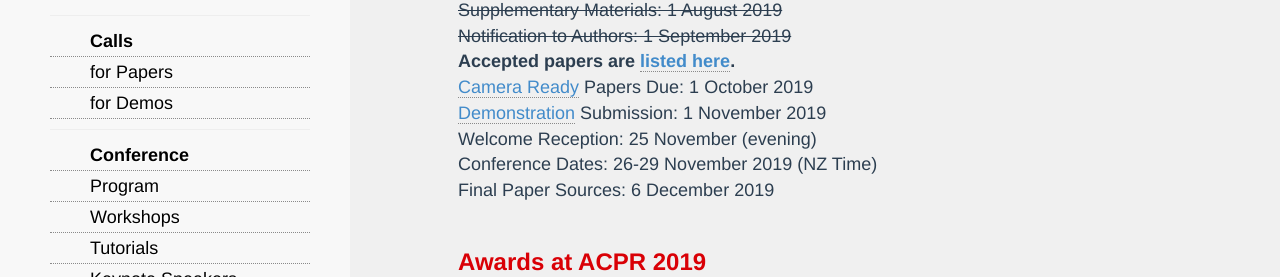
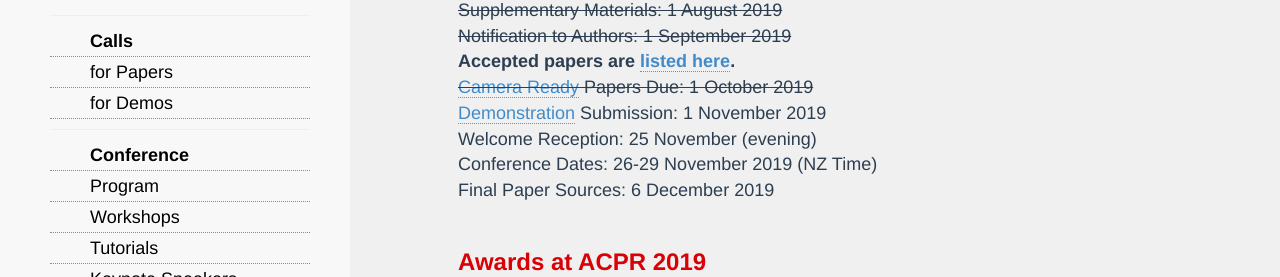
Before and after one commit to AndrewChenUoA/ACPR2019, a Jekyll site: the page built from index.html, in a window 1280 px wide and 900 px high, scrolled down 1679 px. Shown: the part 173-450 px from the top of the window. Built offline with Jekyll 4.4.1, drawn with Linux system fonts in a browser that asks for light colours; nearby versions of some CDN libraries; Markdown is read by kramdown in place of the engine named in the settings.

Commit message:
Update dates

```diff
--- a/cfp.html
+++ b/cfp.html
@@ -62,6 +62,6 @@
 <s><a href="submission.html">Paper</a> Submission: 1 August 2019 (no extensions)</s><br/>
 <s>Supplementary Materials: 8 August 2019</s><br/>
 <s>Notification to Authors: 1 September 2019</s><br/>
-<a href="camera-ready.html">Camera Ready</a> Papers Due: 1 October 2019<br/>
+<s><a href="camera-ready.html">Camera Ready</a> Papers Due: 1 October 2019</s><br/>
 Conference Dates: 26-29 November 2019<br/><br/>
 </div>
--- a/index.html
+++ b/index.html
@@ -39,7 +39,7 @@
   <s>Supplementary Materials: 1 August 2019</s><br/>
   <s>Notification to Authors: 1 September 2019</s><br/>
   <b>Accepted papers are <a href="/accepted.html">listed here</a>.</b><br/>
-  <a href="camera-ready.html">Camera Ready</a> Papers Due: 1 October 2019<br/>
+  <s><a href="camera-ready.html">Camera Ready</a> Papers Due: 1 October 2019</s><br/>
   <a href="cfd.html">Demonstration</a> Submission: 1 November 2019<br/>
   Welcome Reception: 25 November (evening)<br/>
   Conference Dates: 26-29 November 2019 (NZ Time)<br/>
--- a/submission.html
+++ b/submission.html
@@ -6,7 +6,7 @@
 
 <b>Accepted papers are <a href="/accepted.html">listed here</a>.</b><br/><br/>
 
-Submissions will be processed within the <a href="https://easychair.org/conferences/?conf=acpr2019">EasyChair system</a>. Submissions need to follow the single-blind policy (i.e. authors are named in the submission but reviewers remain anonymous) and be formatted in <a href="https://www.springer.com/gp/computer-science/lncs/conference-proceedings-guidelines">LNCS style</a> (single column, not IEEE style), with a maximum of 14 pages (including references).<br/><br/>
+Submissions will be processed within the <a href="https://easychair.org/conferences/?conf=acpr2019">EasyChair system</a>. Submissions need to follow the single-blind policy (i.e. authors are named in the submission but reviewers remain anonymous) and be formatted in <a href="https://www.springer.com/gp/computer-science/lncs/conference-proceedings-guidelines">LNCS style</a> (single column, not IEEE style), with a maximum of 14 pages (including references). See also the IAPR <a href="https://www.iapr.org/constitution/soe.php">statement of ethics</a> in research and publication.<br/><br/>
 All times are in <a href="https://time.is/IDLW">IDLW</a> / Anywhere in the World.<br/>
 <s>Abstract Submission: 24 July 2019 (submission of title and abstract in EasyChair)</s><br/>
 We have received 273 registered submissions for the main conference (workshop deadlines are later).<br/>
```
